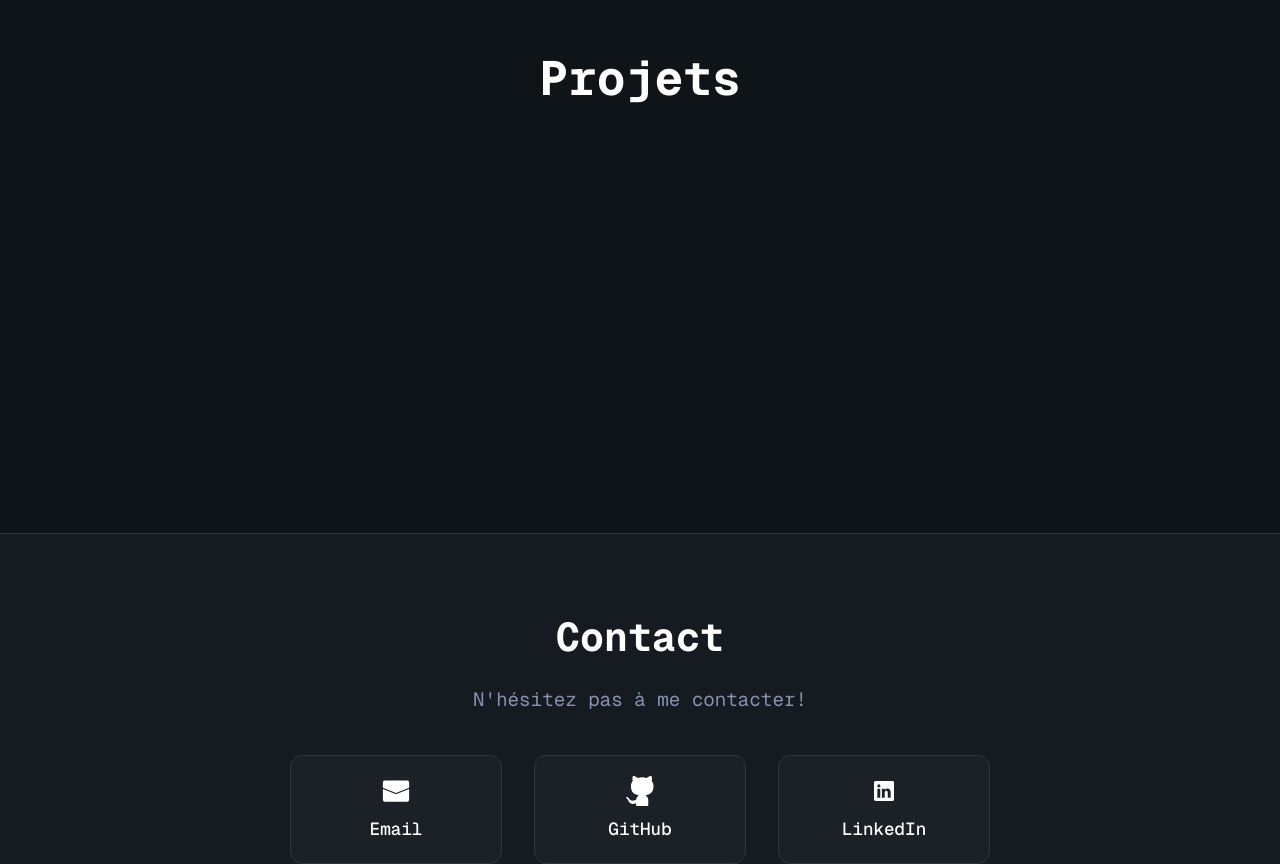
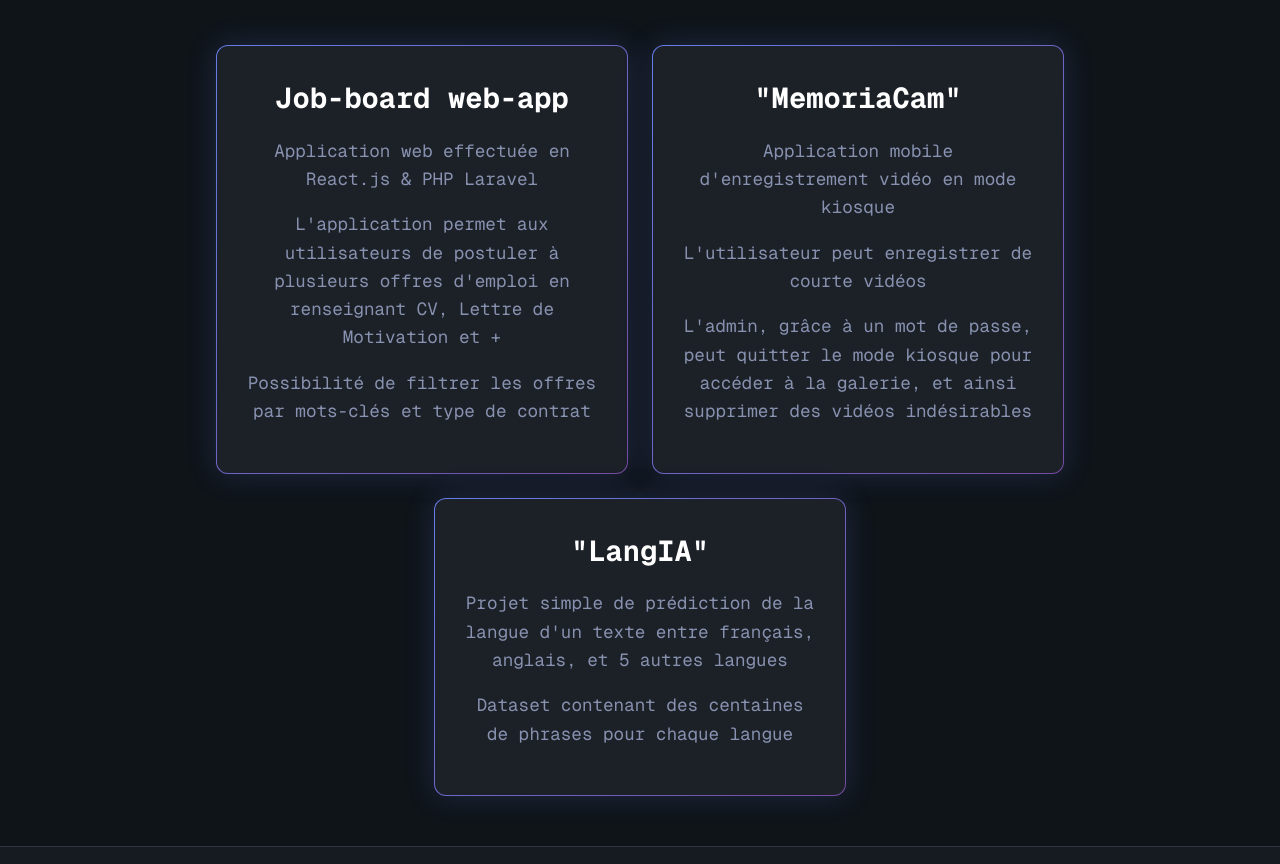
Before and after one commit to sevketbasak/Portfolio, a React (Vite) app: page / in a window 1280 px wide. Shown: the part 880-1744 px from the top of the page. Built offline with nearby package versions, Linux system fonts and the light colour scheme.

Commit message:
Added 3 projects

```diff
--- a/src/App.jsx
+++ b/src/App.jsx
@@ -75,6 +75,50 @@
       <section id="projects" className="section">
         <div className="section-content">
           <h2 className="section-title">Projets</h2>
+
+          <div className="projects-grid">
+            <Card className="project-card">
+              <h3 className="project-title">Job-board web-app</h3>
+              <p className="project-description">
+                Application web effectuée en React.js & PHP Laravel
+              </p>
+              <p className="project-description">
+                L'application permet aux utilisateurs de postuler à plusieurs
+                offres d'emploi en renseignant CV, Lettre de Motivation et +
+              </p>
+              <p className="project-description">
+                Possibilité de filtrer les offres par mots-clés et type de
+                contrat
+              </p>
+            </Card>
+
+            <Card className="project-card">
+              <h3 className="project-title">"MemoriaCam"</h3>
+              <p className="project-description">
+                Application mobile d'enregistrement vidéo en mode kiosque
+              </p>
+              <p className="project-description">
+                L'utilisateur peut enregistrer de courte vidéos
+              </p>
+
+              <p className="project-description">
+                L'admin, grâce à un mot de passe, peut quitter le mode kiosque
+                pour accéder à la galerie, et ainsi supprimer des vidéos
+                indésirables
+              </p>
+            </Card>
+
+            <Card className="project-card">
+              <h3 className="project-title">"LangIA"</h3>
+              <p className="project-description">
+                Projet simple de prédiction de la langue d'un texte entre
+                français, anglais, et 5 autres langues
+              </p>
+              <p className="project-description">
+                Dataset contenant des centaines de phrases pour chaque langue
+              </p>
+            </Card>
+          </div>
         </div>
       </section>
 
@@ -118,15 +162,16 @@
         }
 
         .section {
+          margin-top: 200px;
           min-height: 100vh;
           display: flex;
           align-items: center;
           justify-content: center;
-          padding: 50px 20px;
+          padding: 50px;
         }
 
         .section-content {
-          max-width: 1200px;
+          max-width: 1400px;
           width: 100%;
         }
 
@@ -140,6 +185,46 @@
         html {
           scroll-behavior: smooth;
         }
+
+        .projects-grid {
+          display: flex;
+          justify-content: center;
+          gap: 1.5rem;
+          flex-wrap: wrap;
+        }
+
+        .project-card {
+          max-width: 350px;
+          padding: 30px;
+          background-color: #1c2128;
+          color: white;
+          border-radius: 12px;
+          border: 1px solid transparent;
+          background-image: linear-gradient(#1c2128, #1c2128), linear-gradient(135deg, #667eea, #764ba2);
+          background-origin: border-box;
+          background-clip: padding-box, border-box;
+          box-shadow: 0 0 30px rgba(102, 126, 234, 0.2);
+          transition: all 0.3s ease;
+        }
+
+        .project-card:hover {
+          transform: translateY(-10px);
+          box-shadow: 0 0 40px rgba(102, 126, 234, 0.2);
+        }
+
+        .project-title {
+          margin: 0 0 15px 0;
+          font-size: 1.8rem;
+          text-align: center;
+        }
+
+        .project-description {
+          margin-bot: 10px;
+          font-size: 1.1rem;
+          line-height: 1.6;
+          text-align: center;
+          color: #8892b0;
+        }
       `}</style>
     </>
   );
```
